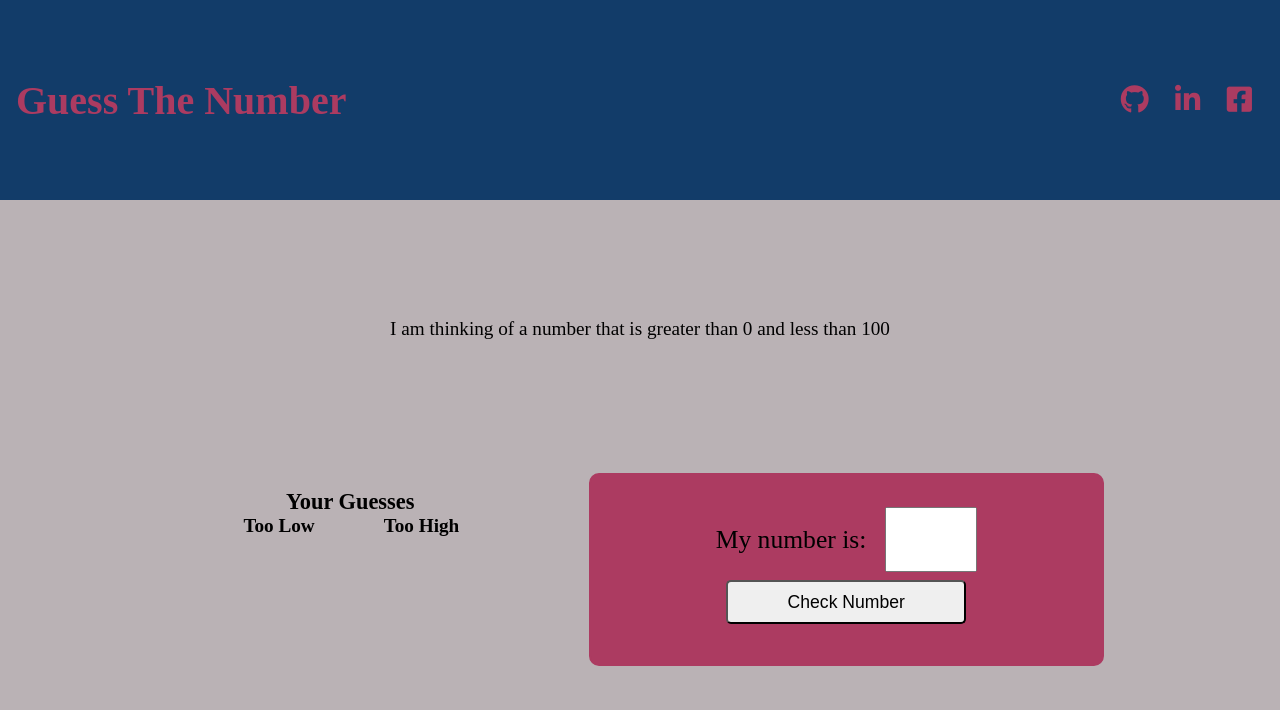
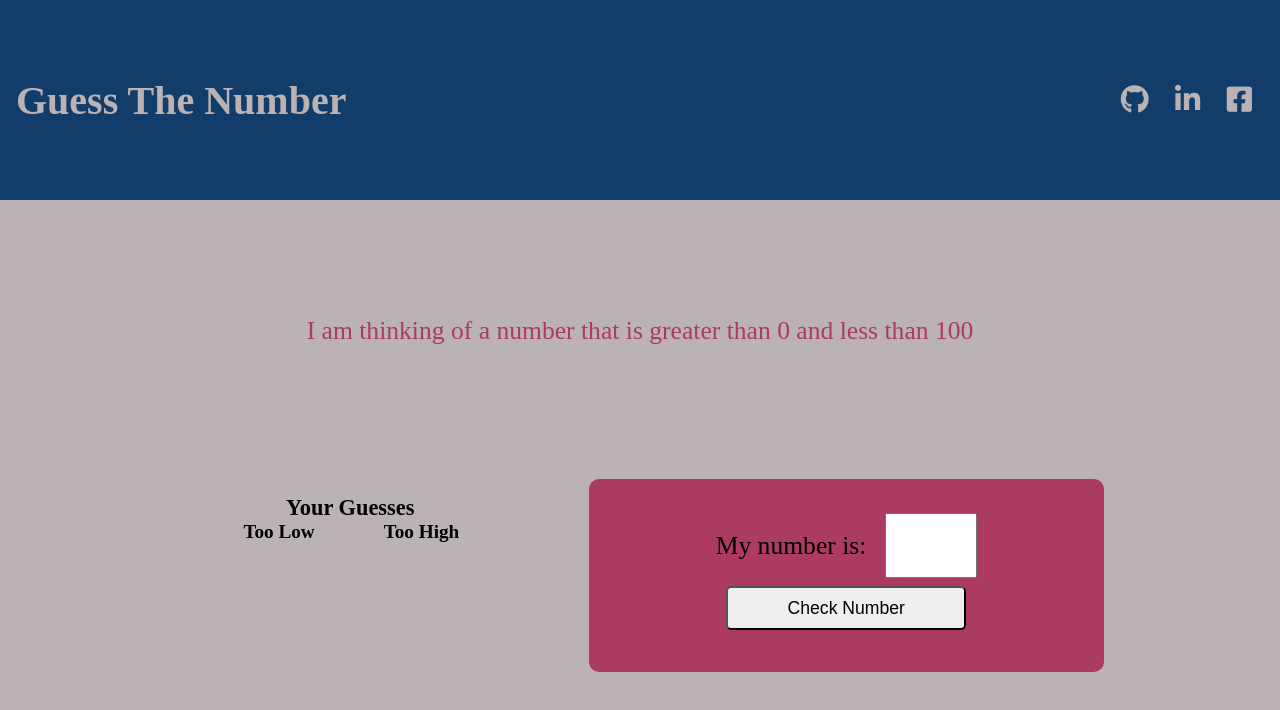
Before and after one commit to LibbyH52/Number-Guessing-Game, a plain HTML site: page index.html in a window 1280 px wide. Drawn offline with Linux system fonts and the light colour scheme.

Commit message:
Text colour for instructions. Updated font size on larger screens

```diff
--- a/static/css/style.css
+++ b/static/css/style.css
@@ -22,13 +22,13 @@ body{
 }
 
 .main-heading{
-    color: #AC3B61;
+    color:  #BAB2B5;
     font-size: 1.25rem;
     text-align: center;
 }
 
 .icon{
-    color: #AC3B61;
+    color:  #BAB2B5;
     font-size: 1.4rem;
     margin: .25rem;
     padding: .5rem;
@@ -38,6 +38,7 @@ body{
     background: #BAB2B5;
     display: flex;
     flex-direction: column;
+    justify-content: space-around;
     margin: 0 auto;
     height: 75vh;
 }
@@ -45,9 +46,11 @@ body{
 .instructions{
     display: flex;
     justify-content: center;
+    padding: .25rem;
 }
 
 .info{
+    color: #AC3B61;
     font-size: 1.2rem;
     text-align: center;
 }
@@ -147,6 +150,10 @@ body{
 }
 
 @media screen and (min-width: 600px){
+    .info{
+        font-size: 1.4rem;
+    }
+
     .game-form {
         width: 70%;
         margin: 0 auto;
@@ -188,6 +195,10 @@ body{
         justify-content: space-evenly;
     }
 
+    .info{
+        font-size: 1.6rem;
+    }
+
     .game-container{
         flex-direction: row-reverse;
         justify-content: flex-start;
```
